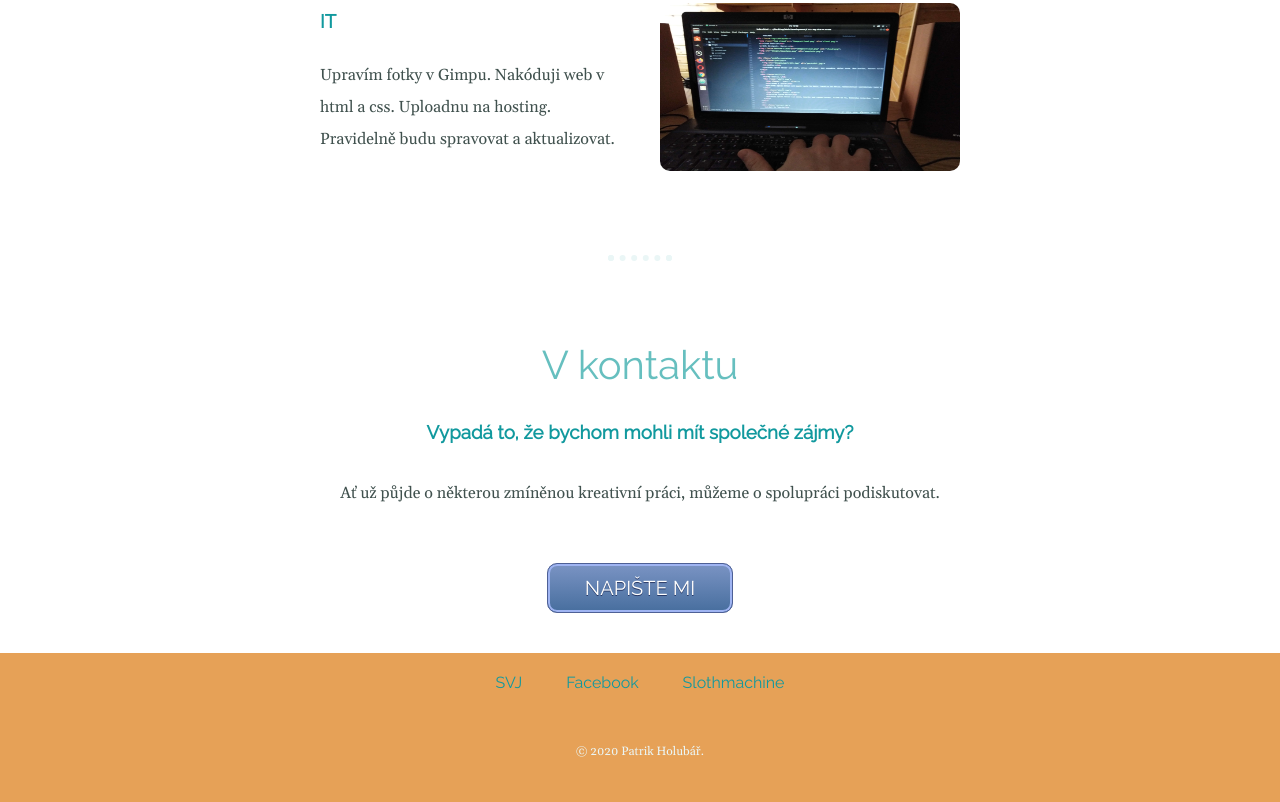
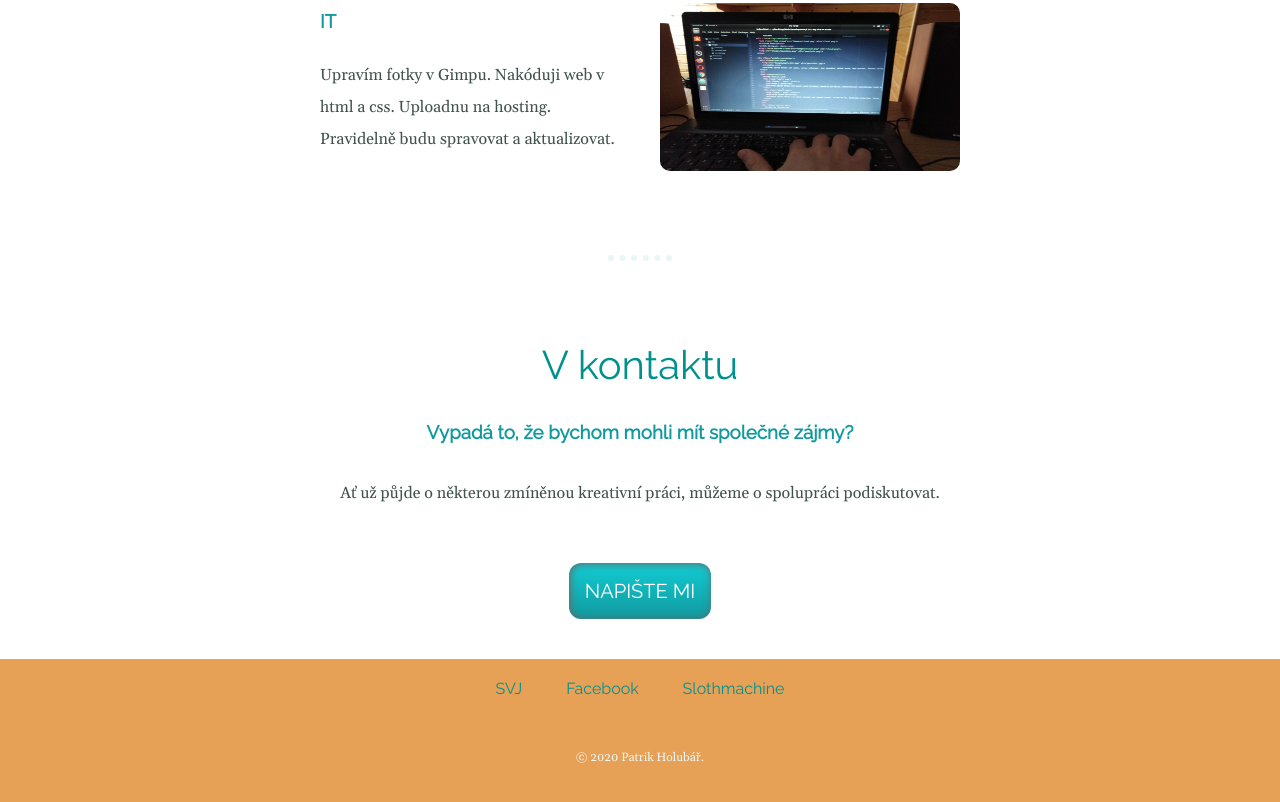
Before and after one commit to patres25/cv, a plain HTML site: page index.html in a window 1280 px wide. Shown: the part 1740-2542 px from the top of the page. Drawn offline with nearby package versions, Linux system fonts and the light colour scheme.

Commit message:
Add files via upload

```diff
--- a/CSS/styles.css
+++ b/CSS/styles.css
@@ -11,11 +11,11 @@ h1 {
   font-family: 'Indie Flower', cursive;
   font-size: 5.625rem;
   margin: 40px auto 0 auto;
-  color: #66BFBF;
+  color: #00918e;
 }
 
 h2 {
-  color: #66BFBF;
+  color: #00918e;
   font-family: 'Raleway', sans-serif;
   font-size: 2.5rem;
   font-weight: normal;
@@ -31,12 +31,6 @@ hr {
   border-bottom: none;
   margin: 80px auto;
   width: 4%;
-}
-
-input {
-  color: white;
-  background-color: #66BFBF;
-  margin-bottom: 40px;
 }
 
 p {
@@ -59,27 +53,41 @@ p {
 }
 
 .btn {
-	box-shadow:inset 0px 0px 0px 2px #9fb4f2;
-	background:linear-gradient(to bottom, #7892c2 5%, #476e9e 100%);
-	background-color:#7892c2;
-	border-radius:10px;
-	border:1px solid #4e6096;
-	display:inline-block;
-	cursor:pointer;
-	color:#ffffff;
-	font-family:'Raleway', sans-serif;
-	font-size:20px;
-	padding:12px 37px;
-	text-decoration:none;
-	text-shadow:0px 1px 0px #283966;
+   background: #11CDD4;
+   background-image: -webkit-linear-gradient(top, #11CDD4, #11999E);
+   background-image: -moz-linear-gradient(top, #11CDD4, #11999E);
+   background-image: -ms-linear-gradient(top, #11CDD4, #11999E);
+   background-image: -o-linear-gradient(top, #11CDD4, #11999E);
+   background-image: linear-gradient(to bottom, #11CDD4, #11999E);
+   -webkit-border-radius: 12px;
+   -moz-border-radius: 12px;
+   border-radius: 12px;
+   color: #FFFFFF;
+   font-family: 'Raleway', sans-serif;
+   font-size: 20px;
+   font-weight: 100;
+   padding: 16px;
+   box-shadow: inset 1px 1px 8px 0px #666666;
+   -webkit-box-shadow: inset 1px 1px 8px 0px #666666;
+   -moz-box-shadow: inset 1px 1px 8px 0px #666666;
+   text-decoration: none;
+   display: inline-block;
+   cursor: pointer;
+   text-align: center;
 }
+
 .btn:hover {
-	background:linear-gradient(to bottom, #476e9e 5%, #7892c2 100%);
-	background-color:#476e9e;
-}
-.btn:active {
-	position:relative;
-	top:1px;
+   border: solid #337FED 1px;
+   background: #30E3CB;
+   background-image: -webkit-linear-gradient(top, #30E3CB, #2BC4AD);
+   background-image: -moz-linear-gradient(top, #30E3CB, #2BC4AD);
+   background-image: -ms-linear-gradient(top, #30E3CB, #2BC4AD);
+   background-image: -o-linear-gradient(top, #30E3CB, #2BC4AD);
+   background-image: linear-gradient(to bottom, #30E3CB, #2BC4AD);
+   -webkit-border-radius: 20px;
+   -moz-border-radius: 20px;
+   border-radius: 20px;
+   text-decoration: none;
 }
 
 
@@ -99,7 +107,7 @@ p {
 
 
 .footer-link {
-  color: #11999E;
+  color: #00918e;
   display: inline-block;
   font-family:'Raleway', sans-serif;
   margin: 20px 20px;
```
